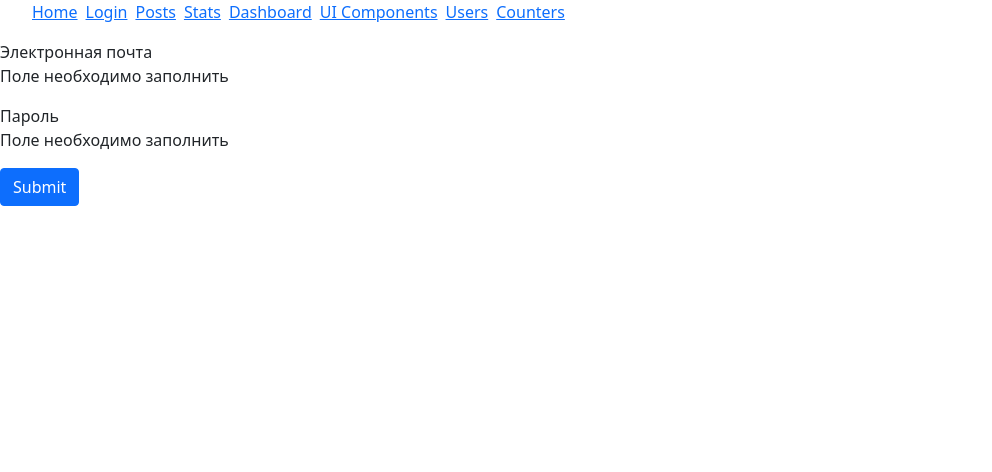
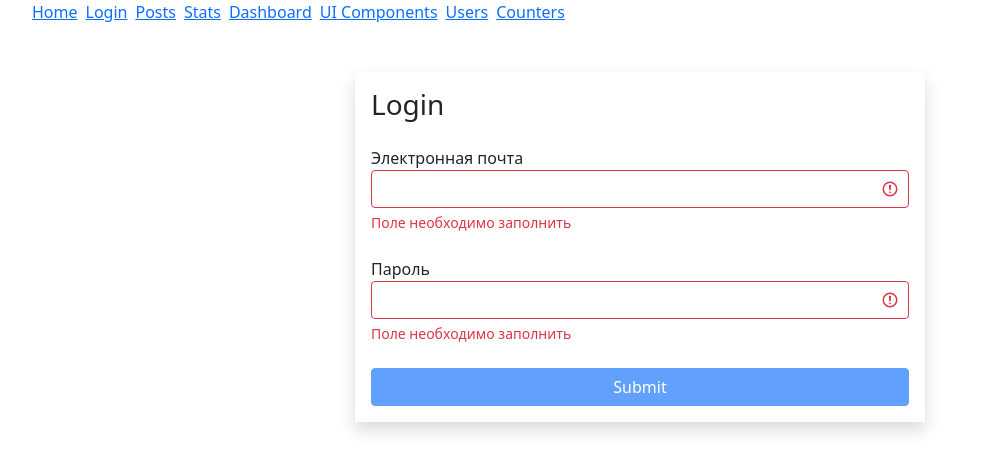
Before and after one commit to Gorschenko/react-app, a React (Create React App) app: page /login in a window 1280 px wide. Shown: the top 472 px of the page, without its empty margins (0-992 px from the left). Built offline with nearby package versions, Linux system fonts and the light colour scheme.

Commit message:
Styles for login form have been added

```diff
--- a/src/components/base/textField.jsx
+++ b/src/components/base/textField.jsx
@@ -1,6 +1,9 @@
 const TextField = ({ label, type, name, onChange, value, error }) => {
+  const getInputClasses = () => {
+    return "form-control is-" + (error ? "invalid" : "valid");
+  };
   return (
-    <div>
+    <div className="mb-4">
       <label htmlFor={name}>{label}</label>
       <input
         type={type}
@@ -8,8 +11,9 @@ const TextField = ({ label, type, name, onChange, value, error }) => {
         name={name}
         value={value}
         onChange={onChange}
+        className={getInputClasses()}
       />
-      {error && <p>{error}</p>}
+      {error && <div className="invalid-feedback">{error}</div>}
     </div>
   );
 };
--- a/src/components/routerTest/login.jsx
+++ b/src/components/routerTest/login.jsx
@@ -24,7 +24,19 @@ const Login = () => {
         message: "Поле должно быть email",
       },
     },
-    password: { isRequired: { message: "Поле необходимо заполнить" } },
+    password: {
+      isRequired: { message: "Поле необходимо заполнить" },
+      isCapitalSymbol: {
+        message: "Должна быть одна заглавная бука",
+      },
+      isContainDigit: {
+        message: "Должна быть одна цифра",
+      },
+      min: {
+        message: "Минимум 8 символов",
+        value: 8,
+      },
+    },
   };
 
   useEffect(() => {
@@ -45,6 +57,10 @@ const Login = () => {
   };
 
   return (
+    <div className="container mt-5">
+      <div className="row">
+        <div className="col-md-6 offset-md-3 shadow p-3">
+          <h3 className="mb-4">Login</h3>
           <form onSubmit={handleSubmit}>
             <TextField
               label="Электронная почта"
@@ -56,14 +72,22 @@ const Login = () => {
             />
             <TextField
               label="Пароль"
-        type="passwrod"
+              type="password"
               name="password"
               value={data.password}
               error={errors.password}
               onChange={handleChange}
             />
-      <button className="btn btn-primary">Submit</button>
+            <button
+              className="btn btn-primary w-100 mx-auto"
+              disabled={Object.keys(errors).length}
+            >
+              Submit
+            </button>
           </form>
+        </div>
+      </div>
+    </div>
   );
 };
 
--- a/src/utils/validator.js
+++ b/src/utils/validator.js
@@ -1,18 +1,34 @@
 export function validator(data, config) {
   const errors = {};
   function validate(validateMethod, data, config) {
+    let statusValidate;
     switch (validateMethod) {
       case "isRequired":
-        if (data.trim() === "") return config.message;
+        statusValidate = data.trim() === "";
         break;
       case "isEmail": {
         const emailRegExp = /^\S+@\S+\.\S+$/g;
-        if (!emailRegExp.test(data)) return config.message;
+        statusValidate = !emailRegExp.test(data);
+        break;
+      }
+      case "isCapitalSymbol": {
+        const capitalRegExp = /[A-Z]+/g;
+        statusValidate = !capitalRegExp.test(data);
+        break;
+      }
+      case "isContainDigit": {
+        const digitRegExp = /\d+/g;
+        statusValidate = !digitRegExp.test(data);
+        break;
+      }
+      case "min": {
+        statusValidate = data.length <= config.value;
         break;
       }
       default:
         break;
     }
+    if (statusValidate) return config.message;
   }
   for (const fieldName in data) {
     for (const validateMethod in config[fieldName]) {
```
Lines whose indentation alone changed are shown as unchanged.
